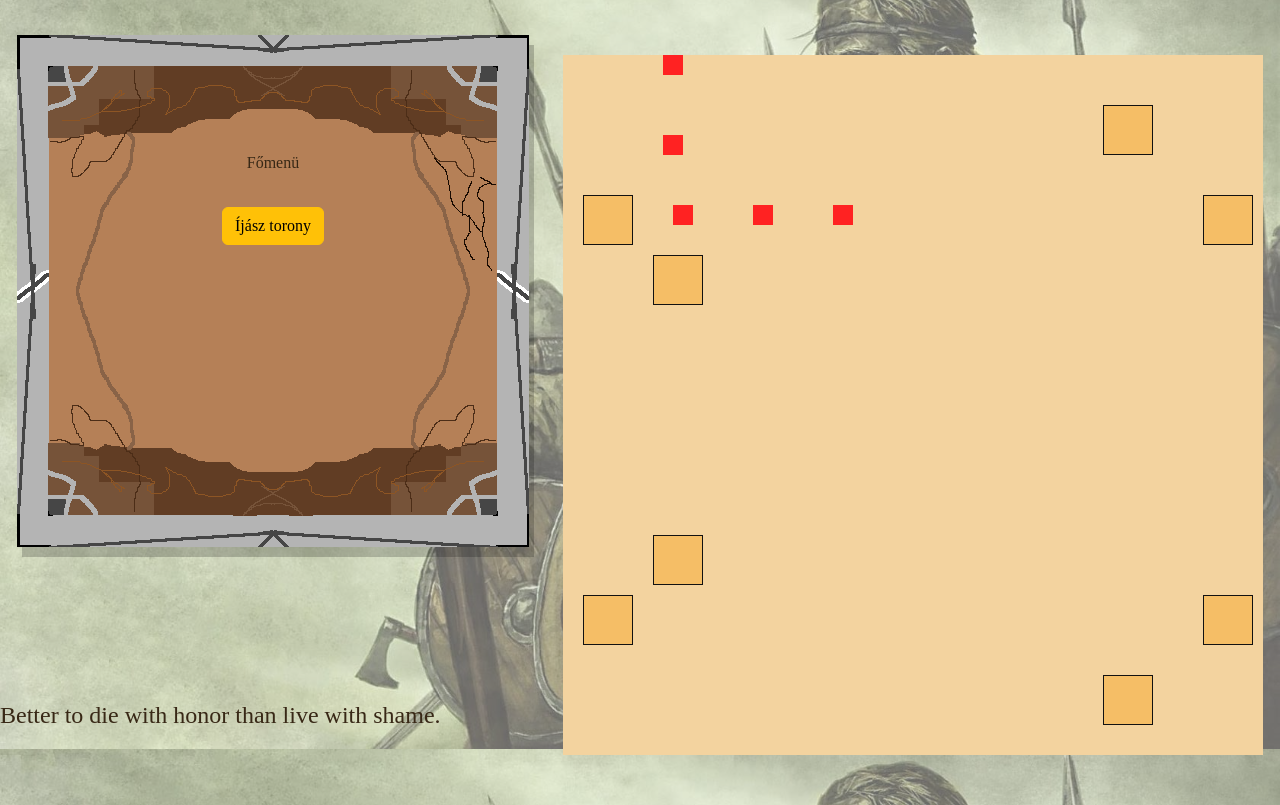
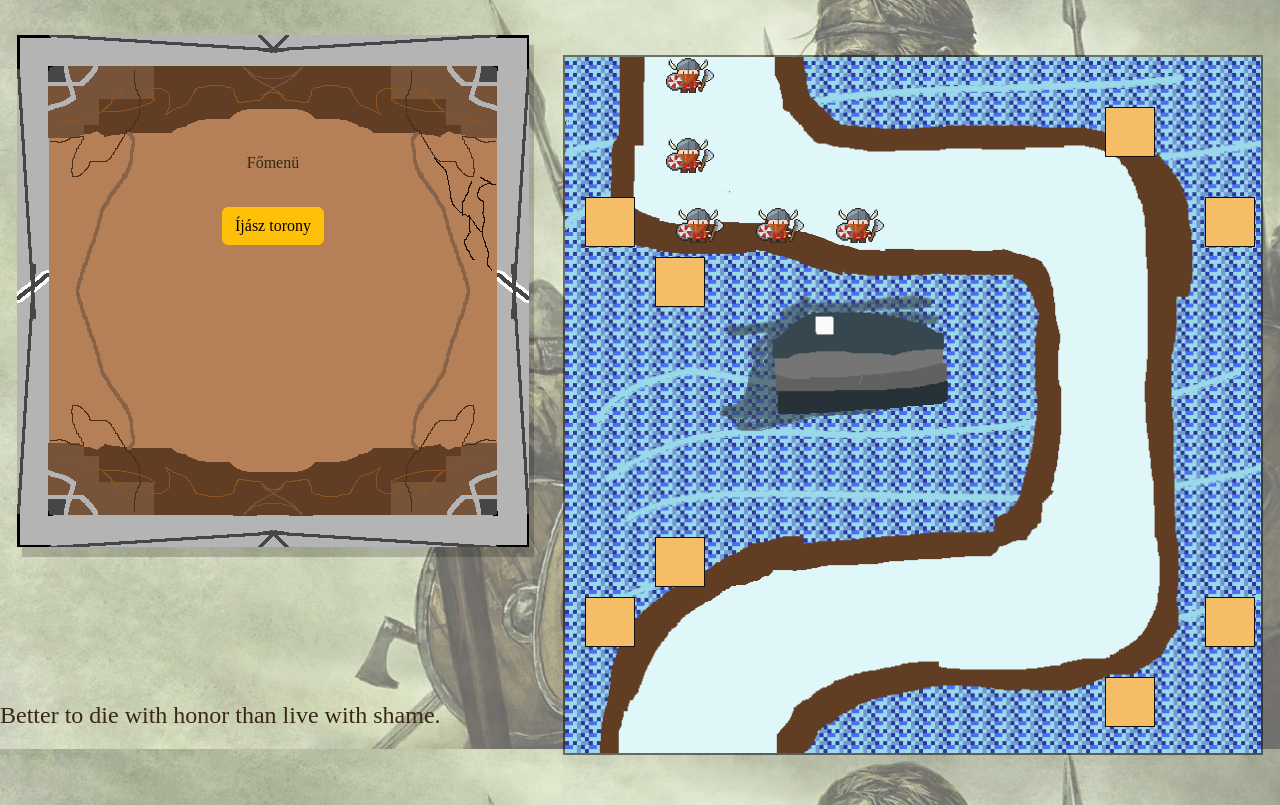
Before and after one commit to KoppanyBalazs/tower-defense, a plain HTML site: page game.html in a window 1280 px wide. Shown: the part 51-856 px from the top of the page. Drawn offline with nearby package versions, Linux system fonts and the light colour scheme; a web font is replaced by a local one.

Commit message:
új spritok and shii
új spritok and shiiúj spritok and shiiúj spritok and shii

```diff
--- a/css/style.css
+++ b/css/style.css
@@ -53,18 +53,17 @@ footer {
     margin: 50px auto;
     position: relative;
     overflow: hidden;
-    background-color: rgba(243, 211, 159, 0);
-
+    background-repeat: no-repeat;
+    background-size: cover;
 }
 
 .enemy{
-    width: 20px;
-    height: 20px;
+    width: 50px;
+    height: 50px;
     background-size: contain;
     background-repeat: no-repeat;
     position: absolute;
-    background-color: #ff2222;
-
+    background-image:url(../img/viking_balta_enemy.png) ;
 }
 
 .tower-spot{
@@ -87,7 +86,9 @@ footer {
     image-rendering: pixelated;
 }
 .gamehatter {
-        background-color: rgb(243, 211, 159);
+    background-image:url(../img/legujabbhatter.png);
+        border: 2px solid rgba(0, 0, 0, 0.5);
+
 }
 .modal-body{
     background-image:url(../img/modalosdi.jpg) ;
@@ -123,10 +124,10 @@ i {
 .bi-discord{
     color: #424549;}
 .bullet{
-    width: 32px;
-    height: 10px;
+    width: 50px;
+    height: 30px;
     position: absolute;
-    background-image: url(../img/bullet.png);
+    background-image:url(../img/fireball.png) ;
     background-size: contain;
     background-repeat: no-repeat;
 }
```
Also changed, not shown: img/enemy1.png (added), img/fireball.png (added), img/gamehatter.png (added), img/legujabbhatter.png (added), img/pixilart-drawing.png (added), img/viking_balta_enemy.png (added), img/újabb-hatter-pixilart.png (added).
